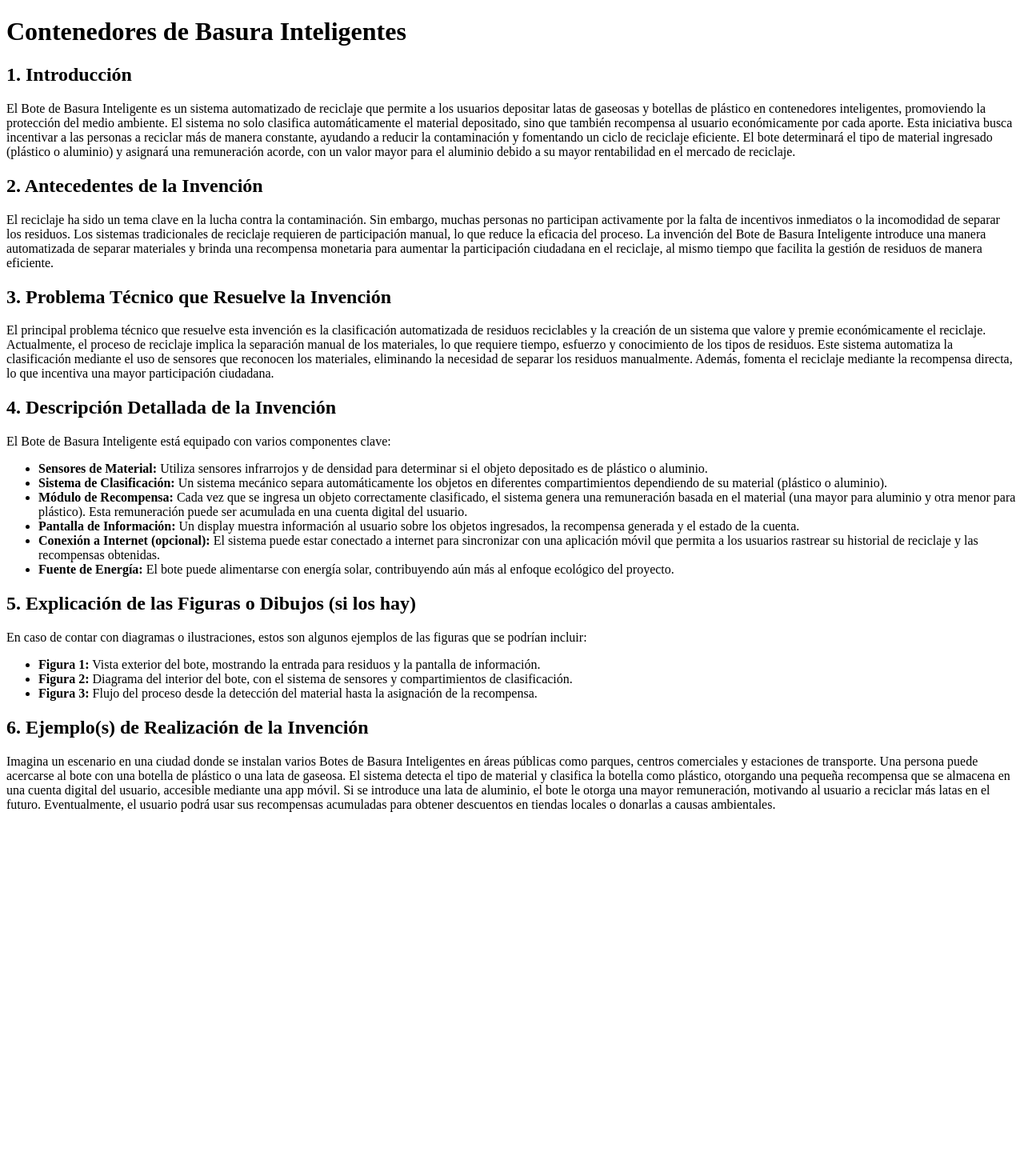
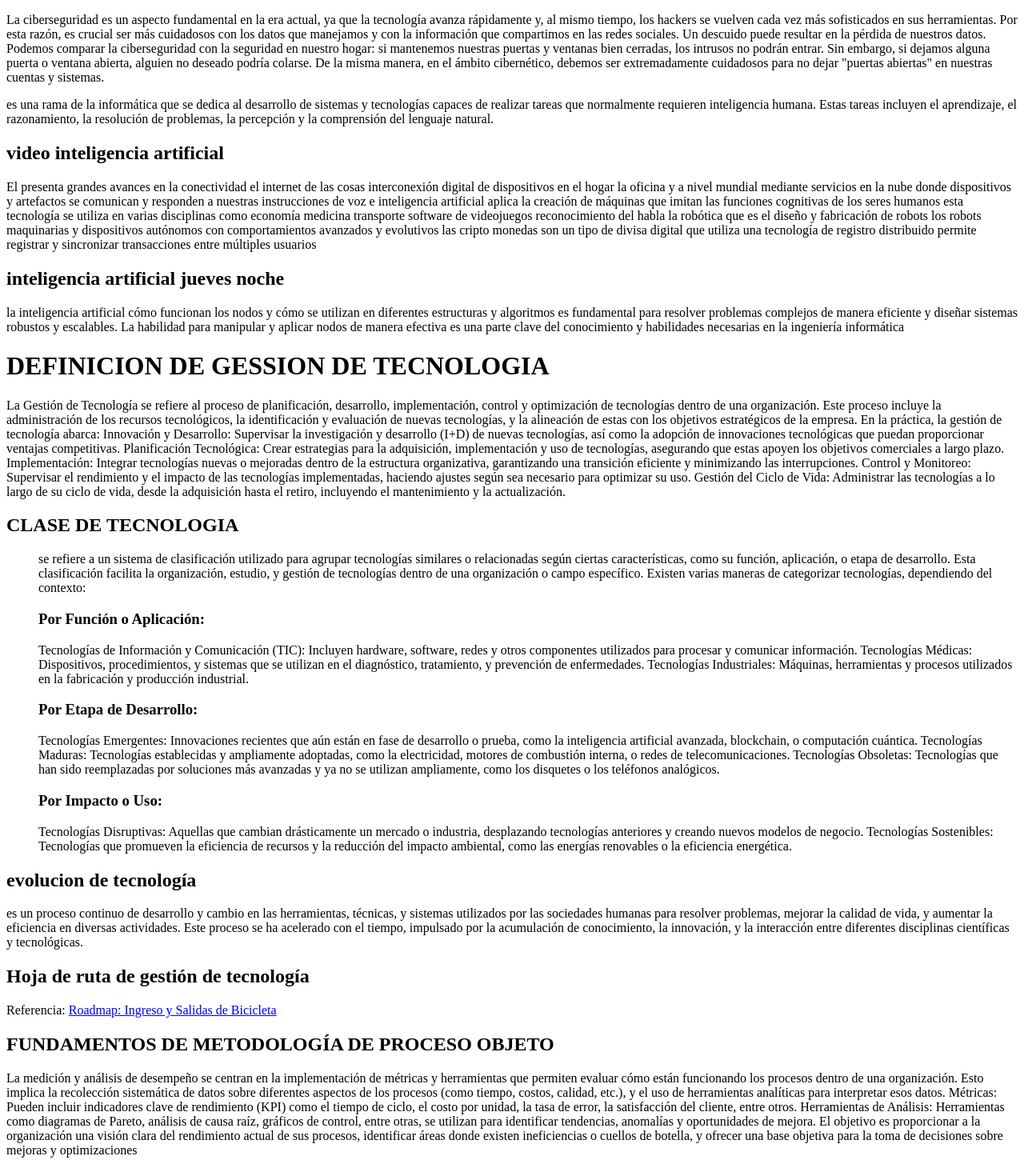
Before and after one commit to OMAR-GABRIEL/gestion_tecnologica2, a plain HTML site: page index.html in a window 1280 px wide. Shown: the whole page at 80% size. Before the commit the page ends 1031 px from the top, so only its background shows below. Drawn offline with Linux system fonts and the light colour scheme.

Commit message:
Update index.html

```diff
--- a/index.html
+++ b/index.html
@@ -8,88 +8,125 @@
 </head>
 
 <body>
-    <h1>Contenedores de Basura Inteligentes</h1>
 
-    <h2>1. Introducción</h2>
-    <p>
-        El Bote de Basura Inteligente es un sistema automatizado de reciclaje que permite a los usuarios depositar latas
-        de gaseosas y botellas de plástico en contenedores inteligentes, promoviendo la protección del medio ambiente.
-        El sistema no solo clasifica automáticamente el material depositado, sino que también recompensa al usuario
-        económicamente por cada aporte.
-        Esta iniciativa busca incentivar a las personas a reciclar más de manera constante, ayudando a reducir la
-        contaminación y fomentando un ciclo de reciclaje eficiente. El bote determinará el tipo de material ingresado
-        (plástico o aluminio) y asignará una remuneración acorde, con un valor mayor para el aluminio debido a su mayor
-        rentabilidad en el mercado de reciclaje.
+    <p> La ciberseguridad es un aspecto fundamental en la era actual,
+        ya que la tecnología avanza rápidamente y, al mismo tiempo,
+        los hackers se vuelven cada vez más sofisticados en sus herramientas.
+        Por esta razón, es crucial ser más cuidadosos con los datos que manejamos y
+        con la información que compartimos en las redes sociales. Un descuido puede resultar en la pérdida de nuestros
+        datos.
+
+        Podemos comparar la ciberseguridad con la seguridad en nuestro hogar: si mantenemos nuestras
+        puertas y ventanas bien cerradas, los intrusos no podrán entrar. Sin embargo, si dejamos alguna puerta o
+        ventana abierta, alguien no deseado podría colarse. De la misma manera, en el ámbito cibernético, debemos ser
+        extremadamente cuidadosos para no dejar "puertas abiertas" en nuestras cuentas y sistemas.
     </p>
 
-    <h2>2. Antecedentes de la Invención</h2>
     <p>
-        El reciclaje ha sido un tema clave en la lucha contra la contaminación. Sin embargo, muchas personas no
-        participan activamente por la falta de incentivos inmediatos o la incomodidad de separar los residuos. Los
-        sistemas tradicionales de reciclaje requieren de participación manual, lo que reduce la eficacia del proceso.
-        La invención del Bote de Basura Inteligente introduce una manera automatizada de separar materiales y brinda una
-        recompensa monetaria para aumentar la participación ciudadana en el reciclaje, al mismo tiempo que facilita la
-        gestión de residuos de manera eficiente.
+        es una rama de la informática que se dedica al desarrollo de sistemas y
+        tecnologías capaces de realizar tareas que normalmente requieren inteligencia humana.
+        Estas tareas incluyen el aprendizaje, el razonamiento, la resolución de problemas,
+        la percepción y la comprensión del lenguaje natural.
     </p>
+<article>
+    <p>
+        <h1>video inteligencia artificial </h1>
 
-    <h2>3. Problema Técnico que Resuelve la Invención</h2>
-    <p>
-        El principal problema técnico que resuelve esta invención es la clasificación automatizada de residuos
-        reciclables y la creación de un sistema que valore y premie económicamente el reciclaje.
-        Actualmente, el proceso de reciclaje implica la separación manual de los materiales, lo que requiere tiempo,
-        esfuerzo y conocimiento de los tipos de residuos. Este sistema automatiza la clasificación mediante el uso de
-        sensores que reconocen los materiales, eliminando la necesidad de separar los residuos manualmente. Además,
-        fomenta el reciclaje mediante la recompensa directa, lo que incentiva una mayor participación ciudadana.
+        El presenta grandes avances en la conectividad el internet de las cosas interconexión digital de dispositivos en
+        el
+        hogar la oficina y a nivel mundial
+        mediante servicios en la nube donde dispositivos y artefactos se comunican y responden a nuestras instrucciones
+        de voz e inteligencia artificial aplica la
+        creación de máquinas que imitan las funciones cognitivas de los seres humanos esta tecnología se utiliza en
+        varias
+        disciplinas como economía medicina transporte software de videojuegos reconocimiento del habla la robótica que
+        es el diseño y fabricación de robots los robots
+        maquinarias y dispositivos autónomos con comportamientos avanzados y evolutivos las cripto monedas son un tipo
+        de divisa digital que utiliza una tecnología de
+        registro distribuido permite registrar y sincronizar transacciones entre múltiples usuarios
+
     </p>
+</article>
 
-    <h2>4. Descripción Detallada de la Invención</h2>
-    <p>
-        El Bote de Basura Inteligente está equipado con varios componentes clave:
-    </p>
-    <ul>
-        <li><strong>Sensores de Material:</strong> Utiliza sensores infrarrojos y de densidad para determinar si el
-            objeto depositado es de plástico o aluminio.</li>
-        <li><strong>Sistema de Clasificación:</strong> Un sistema mecánico separa automáticamente los objetos en
-            diferentes compartimientos dependiendo de su material (plástico o aluminio).</li>
-        <li><strong>Módulo de Recompensa:</strong> Cada vez que se ingresa un objeto correctamente clasificado, el
-            sistema genera una remuneración basada en el material (una mayor para aluminio y otra menor para plástico).
-            Esta remuneración puede ser acumulada en una cuenta digital del usuario.</li>
-        <li><strong>Pantalla de Información:</strong> Un display muestra información al usuario sobre los objetos
-            ingresados, la recompensa generada y el estado de la cuenta.</li>
-        <li><strong>Conexión a Internet (opcional):</strong> El sistema puede estar conectado a internet para
-            sincronizar con una aplicación móvil que permita a los usuarios rastrear su historial de reciclaje y las
-            recompensas obtenidas.</li>
-        <li><strong>Fuente de Energía:</strong> El bote puede alimentarse con energía solar, contribuyendo aún más al
-            enfoque ecológico del proyecto.</li>
-    </ul>
-
-    <h2>5. Explicación de las Figuras o Dibujos (si los hay)</h2>
-    <p>
-        En caso de contar con diagramas o ilustraciones, estos son algunos ejemplos de las figuras que se podrían
-        incluir:
-    </p>
-    <ul>
-        <li><strong>Figura 1:</strong> Vista exterior del bote, mostrando la entrada para residuos y la pantalla de
-            información.</li>
-        <li><strong>Figura 2:</strong> Diagrama del interior del bote, con el sistema de sensores y compartimientos de
-            clasificación.</li>
-        <li><strong>Figura 3:</strong> Flujo del proceso desde la detección del material hasta la asignación de la
-            recompensa.</li>
-    </ul>
-
-    <h2>6. Ejemplo(s) de Realización de la Invención</h2>
-    <p>
-        Imagina un escenario en una ciudad donde se instalan varios Botes de Basura Inteligentes en áreas públicas como
-        parques, centros comerciales y estaciones de transporte. Una persona puede acercarse al bote con una botella de
-        plástico o una lata de gaseosa. El sistema detecta el tipo de material y clasifica la botella como plástico,
-        otorgando una pequeña recompensa que se almacena en una cuenta digital del usuario, accesible mediante una app
-        móvil. Si se introduce una lata de aluminio, el bote le otorga una mayor remuneración, motivando al usuario a
-        reciclar más latas en el futuro.
-        Eventualmente, el usuario podrá usar sus recompensas acumuladas para obtener descuentos en tiendas locales o
-        donarlas a causas ambientales.
-    </p>
+<article>
+    <h1 > inteligencia artificial jueves noche  </h1>
+    la inteligencia artificial
+     cómo funcionan los nodos y cómo se utilizan en diferentes estructuras y algoritmos es fundamental para
+    resolver problemas complejos de manera eficiente y diseñar sistemas robustos y escalables.
+    La habilidad para manipular y aplicar nodos de manera efectiva es una parte clave del conocimiento y
+    habilidades necesarias en la ingeniería informática
+</article>
 
 
+<h1> DEFINICION DE GESSION DE TECNOLOGIA</h1>
+
+<article>
+    <p>
+        La Gestión de Tecnología se refiere al proceso de planificación, desarrollo, implementación, control y optimización de tecnologías dentro de una organización. Este proceso incluye la administración de los recursos tecnológicos, la identificación y evaluación de nuevas tecnologías, y la alineación de estas con los objetivos estratégicos de la empresa.
+
+        En la práctica, la gestión de tecnología abarca:
+
+        Innovación y Desarrollo: Supervisar la investigación y desarrollo (I+D) de nuevas tecnologías, así como la adopción de innovaciones tecnológicas que puedan proporcionar ventajas competitivas.
+
+        Planificación Tecnológica: Crear estrategias para la adquisición, implementación y uso de tecnologías, asegurando que estas apoyen los objetivos comerciales a largo plazo.
+
+        Implementación: Integrar tecnologías nuevas o mejoradas dentro de la estructura organizativa, garantizando una transición eficiente y minimizando las interrupciones.
+
+        Control y Monitoreo: Supervisar el rendimiento y el impacto de las tecnologías implementadas, haciendo ajustes según sea necesario para optimizar su uso.
+
+        Gestión del Ciclo de Vida: Administrar las tecnologías a lo largo de su ciclo de vida, desde la adquisición hasta el retiro, incluyendo el mantenimiento y la actualización.</p>
+</article>
+
+<h2>CLASE DE TECNOLOGIA</h2>
+<ul class="list-group">
+    se refiere a un sistema de clasificación utilizado para agrupar tecnologías similares o relacionadas según ciertas características, como su función, aplicación, o etapa de desarrollo. Esta clasificación facilita la organización, estudio,
+    y gestión de tecnologías dentro de una organización o campo específico.
+    Existen varias maneras de categorizar tecnologías, dependiendo del contexto:
+
+   <h3>Por Función o Aplicación:</h3>
+
+    Tecnologías de Información y Comunicación (TIC): Incluyen hardware, software, redes y otros componentes utilizados para procesar y comunicar información.
+    Tecnologías Médicas: Dispositivos, procedimientos, y sistemas que se utilizan en el diagnóstico, tratamiento, y prevención de enfermedades.
+    Tecnologías Industriales: Máquinas, herramientas y procesos utilizados en la fabricación y producción industrial.
+  <h3>Por Etapa de Desarrollo:</h3>
+
+    Tecnologías Emergentes: Innovaciones recientes que aún están en fase de desarrollo o prueba, como la inteligencia artificial avanzada, blockchain, o computación cuántica.
+    Tecnologías Maduras: Tecnologías establecidas y ampliamente adoptadas, como la electricidad, motores de combustión interna, o redes de telecomunicaciones.
+    Tecnologías Obsoletas: Tecnologías que han sido reemplazadas por soluciones más avanzadas y ya no se utilizan ampliamente, como los disquetes o los teléfonos analógicos.
+   <h3>Por Impacto o Uso:</h3>
+
+    Tecnologías Disruptivas: Aquellas que cambian drásticamente un mercado o industria, desplazando tecnologías anteriores y creando nuevos modelos de negocio.
+    Tecnologías Sostenibles: Tecnologías que promueven la eficiencia de recursos y la reducción del impacto ambiental, como las energías renovables o la eficiencia energética.
+</ul>
+
+<h2>evolucion de tecnología</h2>
+<p>es un proceso continuo de desarrollo y cambio en las herramientas, técnicas, y sistemas utilizados por las
+     sociedades humanas para resolver problemas, mejorar la calidad de vida, y aumentar la eficiencia
+      en diversas actividades. Este proceso se ha acelerado con el tiempo,
+     impulsado por la acumulación de conocimiento, la innovación, y la interacción entre
+     diferentes disciplinas científicas y tecnológicas.</p>
+
+
+     <h2>Hoja de ruta de gestión de tecnología</h2>
+     <p>Referencia: <a href="https://trello.com/invite/b/66d7acd491c485a31eb23d8c/ATTI09e85f8e3c20707db17300f12f2b1e3c97314062/roadmap-ingreso-y-salidas-de-bicicleta" target="_blank">Roadmap: Ingreso y Salidas de Bicicleta</a></p>
+
+<h2>FUNDAMENTOS DE METODOLOGÍA DE
+    PROCESO OBJETO</h2>
+
+<article>
+    <p>La medición y análisis de desempeño se centran en la implementación de métricas y herramientas que permiten evaluar cómo están
+         funcionando los procesos dentro de una organización. Esto implica la recolección sistemática de datos sobre diferentes aspectos de los procesos (como tiempo, costos, calidad, etc.),
+          y el uso de herramientas analíticas para interpretar esos datos.
+
+        Métricas: Pueden incluir indicadores clave de rendimiento (KPI) como el tiempo de ciclo, el costo por unidad, la tasa de error,
+         la satisfacción del cliente, entre otros.
+        Herramientas de Análisis: Herramientas como diagramas de Pareto, análisis de causa raíz, gráficos de control, entre otras,
+         se utilizan para identificar tendencias, anomalías y oportunidades de mejora.
+        El objetivo es proporcionar a la organización una visión clara del rendimiento actual de sus procesos, identificar áreas donde
+         existen ineficiencias o cuellos de botella, y ofrecer una base objetiva para la toma de decisiones sobre mejoras y optimizaciones
+
+    </p>
+</article>
 </body>
 
 </html>
```
